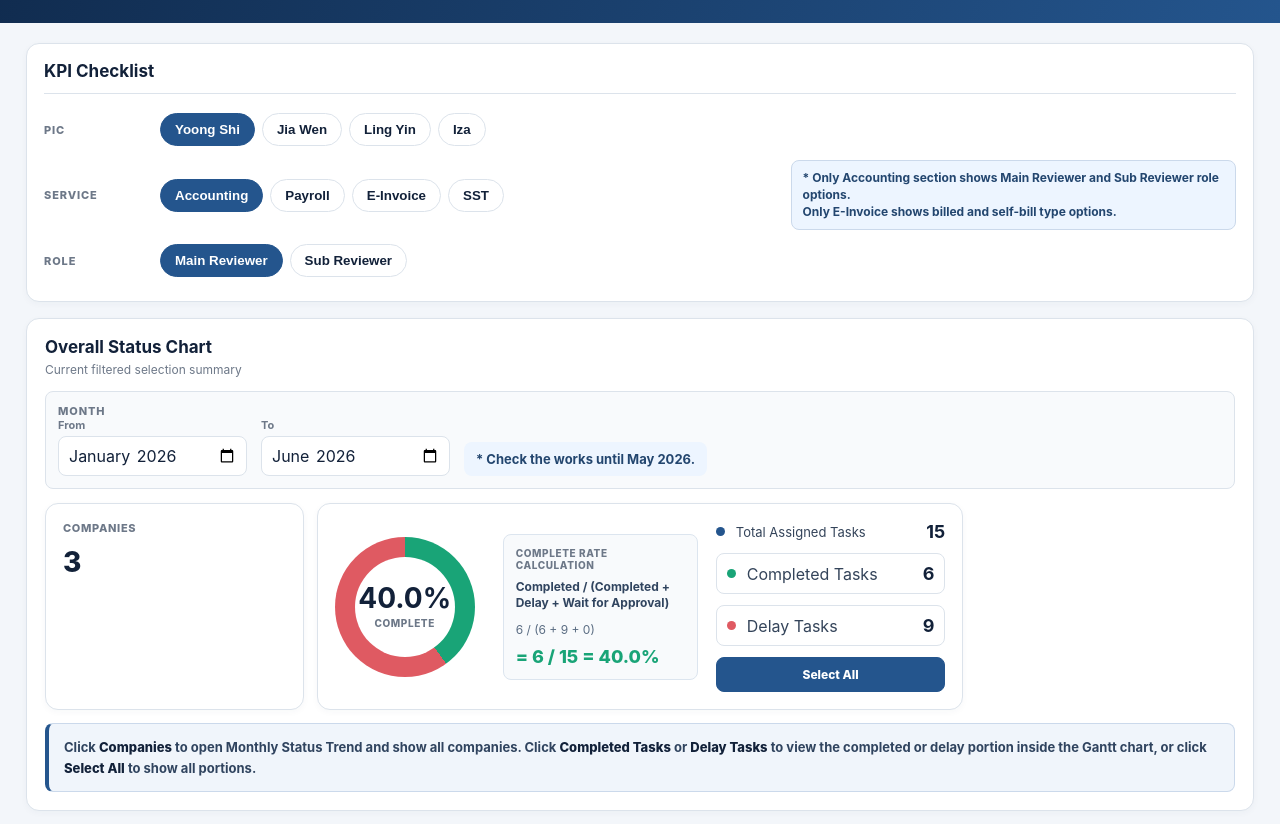
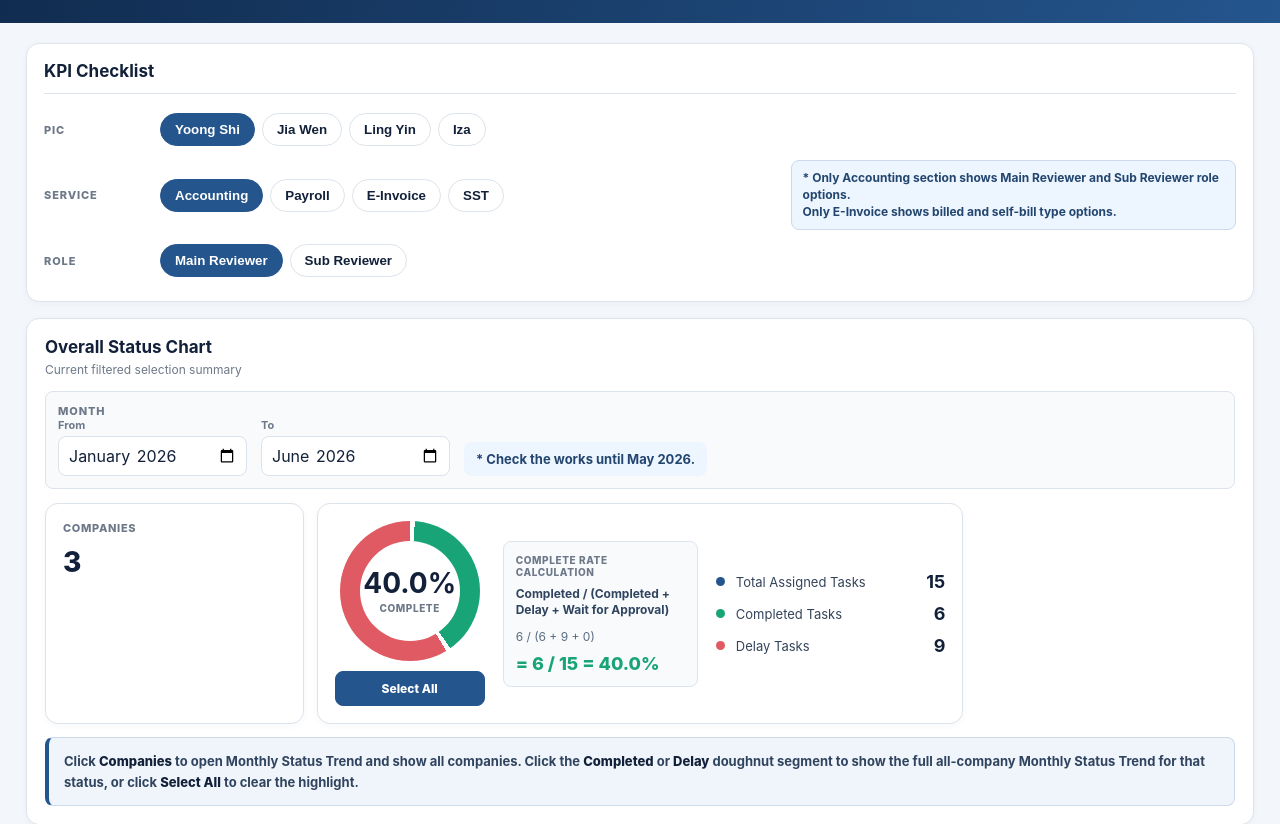
Before and after one commit to richyqii/kpi-dashboard, a plain HTML site: page public/index.html in a window 1280 px wide. Shown: the part 111-935 px from the top of the page. Drawn offline with Linux system fonts and the light colour scheme.

Commit message:
Add filtering for Monthly Status Trend - click doughnut segments to show only Completed or Delay tasks, use Select All to show all

```diff
--- a/public/index.html
+++ b/public/index.html
@@ -335,6 +335,11 @@
       align-items: center;
       padding: 17px;
     }
+    .status-donut-control {
+      display: grid;
+      gap: 10px;
+      justify-items: center;
+    }
     .status-donut {
       width: 140px;
       height: 140px;
@@ -428,30 +433,6 @@
       align-items: center;
       color: #34445a;
       font-size: 13px;
-    }
-    button.status-donut-row {
-      cursor: pointer;
-      width: 100%;
-      border: 1px solid var(--line);
-      border-radius: 8px;
-      padding: 9px 10px;
-      background: #fff;
-      font: inherit;
-      text-align: left;
-      transition: border-color .18s ease, box-shadow .18s ease, opacity .18s ease;
-    }
-    button.status-donut-row:hover,
-    button.status-donut-row:focus {
-      outline: none;
-      border-color: #91abd0;
-      box-shadow: 0 4px 12px rgba(16,43,78,.06);
-    }
-    button.status-donut-row.active {
-      border-color: var(--blue);
-      box-shadow: 0 0 0 3px rgba(36,85,141,.12);
-    }
-    button.status-donut-row.dimmed {
-      opacity: .46;
     }
     .status-donut-row strong {
       color: var(--ink);
@@ -639,6 +620,9 @@
       font-size: 11px;
       font-weight: 850;
       text-shadow: 0 1px 2px rgba(0,0,0,.25);
+    }
+    .gantt-bar.active {
+      box-shadow: 0 0 0 3px rgba(36,85,141,.18);
     }
     .gantt-bar.complete { background: var(--green); }
     .gantt-bar.delay { background: var(--red); }
@@ -796,11 +780,14 @@
           <div class="value" id="companyKpi">0</div>
         </div>
         <div class="card status-donut-card">
-          <div class="status-donut" id="statusDonut" role="button" tabindex="0" title="Click doughnut segment to select Complete or Delay">
-            <div class="status-donut-center">
-              <strong id="donutRate">0%</strong>
-              <span>Complete</span>
+          <div class="status-donut-control">
+            <div class="status-donut" id="statusDonut" role="button" tabindex="0" aria-label="Click doughnut segment to show Completed or Delay tasks in Monthly Status Trend" title="Click doughnut segment to show Completed or Delay tasks">
+              <div class="status-donut-center">
+                <strong id="donutRate">0%</strong>
+                <span>Complete</span>
+              </div>
             </div>
+            <button type="button" class="status-select-all" id="selectAllStatusButton">Select All</button>
           </div>
           <div class="completion-calc-box">
             <div class="completion-calc-label">Complete Rate Calculation</div>
@@ -810,15 +797,14 @@
           </div>
           <div class="status-donut-list">
             <div class="status-donut-row"><i class="dot" style="background:var(--blue)"></i><span>Total Assigned Tasks</span><strong id="donutAssignedLegend">0</strong></div>
-            <button type="button" class="status-donut-row" id="completeStatusButton"><i class="dot" style="background:var(--green)"></i><span>Completed Tasks</span><strong id="donutCompleteLegend">0</strong></button>
-            <button type="button" class="status-donut-row" id="delayStatusButton"><i class="dot" style="background:var(--red)"></i><span>Delay Tasks</span><strong id="donutDelayLegend">0</strong></button>
-            <button type="button" class="status-select-all" id="selectAllStatusButton">Select All</button>
+            <div class="status-donut-row"><i class="dot" style="background:var(--green)"></i><span>Completed Tasks</span><strong id="donutCompleteLegend">0</strong></div>
+            <div class="status-donut-row"><i class="dot" style="background:var(--red)"></i><span>Delay Tasks</span><strong id="donutDelayLegend">0</strong></div>
           </div>
         </div>
         <div class="card" id="approvalCard"><div class="label">Wait for Approval</div><div class="value" id="approvalKpi">0</div></div>
       </div>
       <div class="status-guidance">
-        Click <strong>Companies</strong> to open Monthly Status Trend and show all companies. Click <strong>Completed Tasks</strong> or <strong>Delay Tasks</strong> to view the completed or delay portion inside the Gantt chart, or click <strong>Select All</strong> to show all portions.
+        Click <strong>Companies</strong> to open Monthly Status Trend and show all companies. Click the <strong>Completed</strong> or <strong>Delay</strong> doughnut segment to show the full all-company Monthly Status Trend for that status, or click <strong>Select All</strong> to clear the highlight.
       </div>
     </section>
 
@@ -1382,18 +1368,18 @@
       document.getElementById("chartDelayTotal").textContent = chartDelayTotal;
       const completionRate = active ? totals.Completed / active * 100 : 0;
       const donutActive = totals.Completed + totals.Delay;
-      const donutDegrees = donutActive ? totals.Completed / donutActive * 360 : 0;
+      const donutGap = totals.Completed && totals.Delay ? 4 : 0;
+      const donutDegrees = donutActive ? totals.Completed / donutActive * (360 - donutGap * 2) : 0;
       state.donutDegrees = donutDegrees;
       state.donutActive = donutActive;
+      state.donutGap = donutGap;
       document.getElementById("statusDonut").style.background = donutActive
-        ? `conic-gradient(${colors.Completed} 0deg ${donutDegrees}deg, ${colors.Delay} ${donutDegrees}deg 360deg)`
+        ? totals.Completed && totals.Delay
+          ? `conic-gradient(#fff 0deg ${donutGap}deg, ${colors.Completed} ${donutGap}deg ${donutGap + donutDegrees}deg, #fff ${donutGap + donutDegrees}deg ${donutGap + donutDegrees + donutGap}deg, ${colors.Delay} ${donutGap + donutDegrees + donutGap}deg 360deg)`
+          : `conic-gradient(${totals.Completed ? colors.Completed : colors.Delay} 0deg 360deg)`
         : "conic-gradient(#d7dde5 0deg 360deg)";
       document.getElementById("statusDonut").classList.toggle("focus-complete", state.trendFocus === "complete");
       document.getElementById("statusDonut").classList.toggle("focus-delay", state.trendFocus === "delay");
-      document.getElementById("completeStatusButton").classList.toggle("active", state.trendFocus === "complete");
-      document.getElementById("completeStatusButton").classList.toggle("dimmed", state.trendFocus === "delay");
-      document.getElementById("delayStatusButton").classList.toggle("active", state.trendFocus === "delay");
-      document.getElementById("delayStatusButton").classList.toggle("dimmed", state.trendFocus === "complete");
       document.getElementById("selectAllStatusButton").classList.toggle("active", !state.trendFocus);
       document.getElementById("donutRate").textContent = `${completionRate.toFixed(1)}%`;
       document.getElementById("donutAssignedLegend").textContent = active;
@@ -1407,22 +1393,25 @@
       const completedMonths = monthly.filter(x => x.Delay === 0 && x["Wait for Approval"] === 0 && x.Completed > 0).length;
       const delayMonths = monthly.filter(x => x.Delay > 0 || x["Wait for Approval"] > 0).length;
 
-      const completeDim = state.trendFocus === "delay" ? " dimmed" : "";
-      const delayDim = state.trendFocus === "complete" ? " dimmed" : "";
       const monthAxis = chartMonthly.map(x => `<div class="gantt-axis">${chartMonthLabel(x.month)}</div>`).join("");
-      const ganttRow = (label, key, className, dimClass) =>
+      const ganttRow = (label, key, className, focus) =>
         `<div class="gantt-row-label">${label}</div>` +
         chartMonthly.map(x => {
           const count = x[key];
           const empty = count ? "" : " empty";
-          const dimmed = count ? dimClass : "";
-          return `<div class="gantt-cell"><div class="gantt-bar ${className}${empty}${dimmed}" title="${chartMonthLabel(x.month)} ${label.toLowerCase()}: ${count}">${count || ""}</div></div>`;
+          const activeBar = count && state.trendFocus === focus ? " active" : "";
+          return `<div class="gantt-cell"><div class="gantt-bar ${className}${empty}${activeBar}" title="${chartMonthLabel(x.month)} ${label.toLowerCase()}: ${count}">${count || ""}</div></div>`;
         }).join("");
+      const trendRows = state.trendFocus === "complete"
+        ? ganttRow("Completed", "Completed", "complete", "complete")
+        : state.trendFocus === "delay"
+          ? ganttRow("Delay", "Delay", "delay", "delay")
+          : `${ganttRow("Completed", "Completed", "complete", "complete")}
+          ${ganttRow("Delay", "Delay", "delay", "delay")}`;
       document.getElementById("chart").innerHTML =
         `<div class="gantt-grid" style="--month-count:${Math.max(chartMonthly.length, 1)}">
           <div class="gantt-axis">Status</div>${monthAxis}
-          ${ganttRow("Completed", "Completed", "complete", completeDim)}
-          ${ganttRow("Delay", "Delay", "delay", delayDim)}
+          ${trendRows}
         </div>`;
 
       renderDelayBreakdown(statusRows, months);
@@ -1460,9 +1449,10 @@
       event.preventDefault();
       navigateToCompanyBoxes();
     });
-    function selectDonutSegment(focus) {
-      if (!state.donutActive) return;
+    function selectTrendStatus(focus) {
       state.trendFocus = state.trendFocus === focus ? null : focus;
+      state.detailCompany = "All Companies";
+      state.company = "All Companies";
       state.trendOpen = true;
       render();
       document.getElementById("chart").scrollIntoView({ behavior: "smooth", block: "nearest" });
@@ -1473,8 +1463,6 @@
       render();
       document.getElementById("chart").scrollIntoView({ behavior: "smooth", block: "nearest" });
     }
-    document.getElementById("completeStatusButton").addEventListener("click", () => selectDonutSegment("complete"));
-    document.getElementById("delayStatusButton").addEventListener("click", () => selectDonutSegment("delay"));
     document.getElementById("selectAllStatusButton").addEventListener("click", selectAllStatuses);
     document.getElementById("statusDonut").addEventListener("click", event => {
       if (!state.donutActive) return;
@@ -1482,16 +1470,16 @@
       const x = event.clientX - (rect.left + rect.width / 2);
       const y = event.clientY - (rect.top + rect.height / 2);
       const angle = (Math.atan2(y, x) * 180 / Math.PI + 90 + 360) % 360;
-      selectDonutSegment(angle <= state.donutDegrees ? "complete" : "delay");
+      selectTrendStatus(angle <= state.donutGap + state.donutDegrees ? "complete" : "delay");
     });
     document.getElementById("statusDonut").addEventListener("keydown", event => {
       if (event.key === "Enter") {
         event.preventDefault();
-        selectDonutSegment("complete");
+        selectTrendStatus("complete");
       }
       if (event.key === " ") {
         event.preventDefault();
-        selectDonutSegment("delay");
+        selectTrendStatus("delay");
       }
     });
     document.getElementById("companyBoxList").addEventListener("click", event => {
```
Also changed, not shown: index.html (+61 -56 lines).
